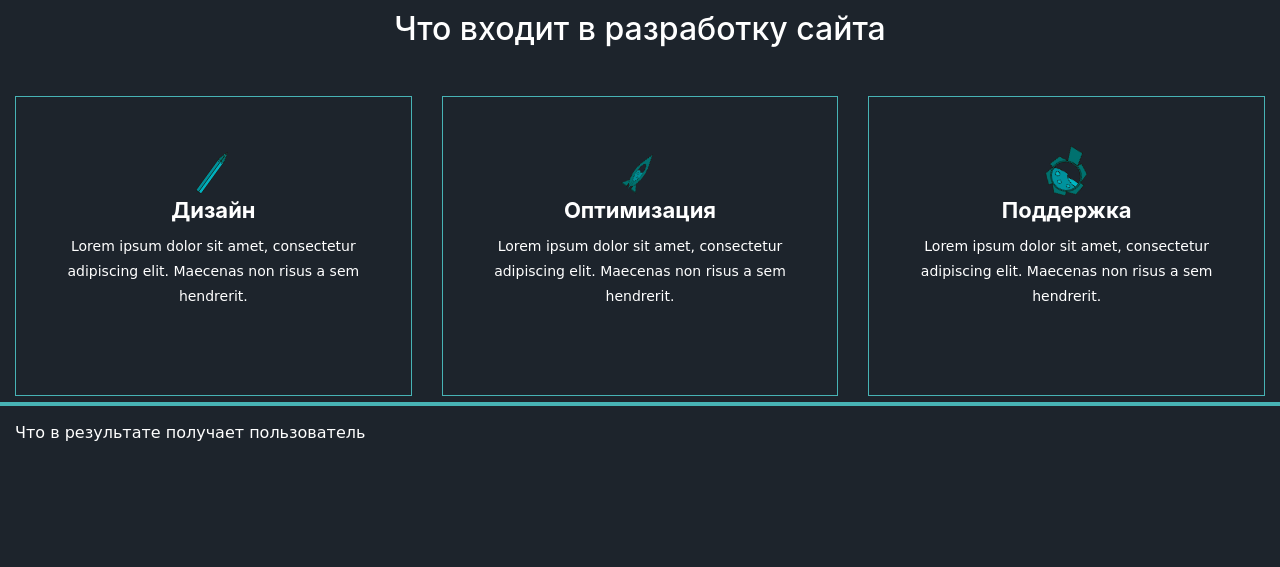
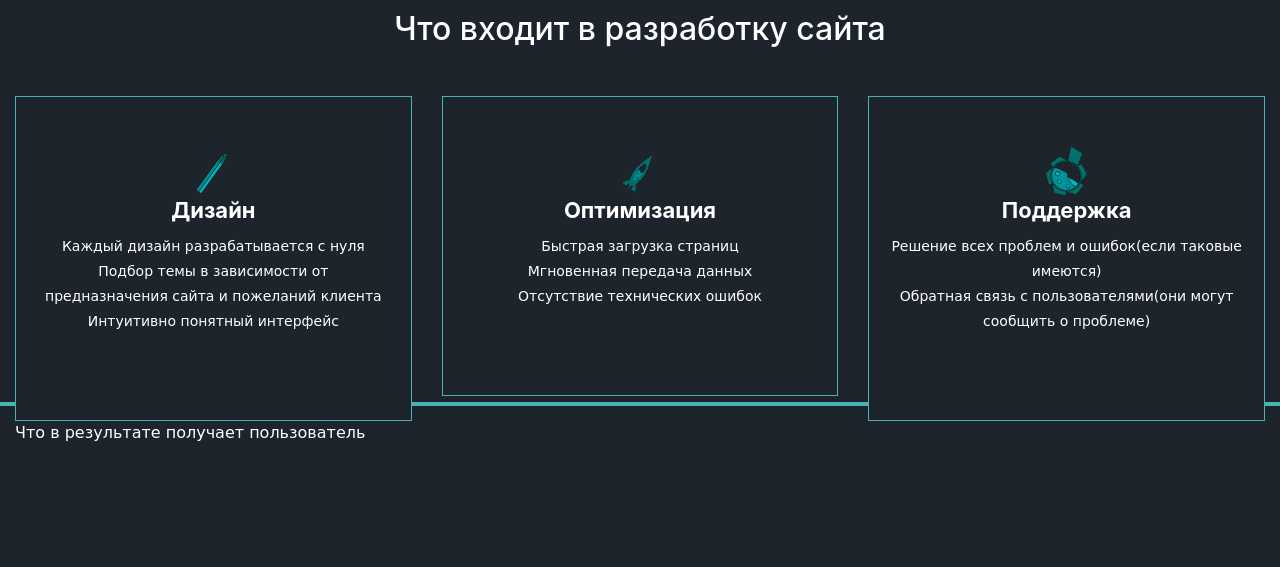
Before and after one commit to Avelinimus/django_web_card, a Django app: page /main/ in a window 1280 px wide. Shown: the part 393-960 px from the top of the page. Run offline with Django 3.2, Linux system fonts and the light colour scheme; data comes from the database, SQL or seed files in the repository; both versions use the stored data as it was after the commit; some libraries are stand-ins or nearby versions; some web fonts are replaced.

Commit message:
index and data base

```diff
--- a/templates/main_app/index.html
+++ b/templates/main_app/index.html
@@ -35,10 +35,11 @@
                         <i class="gear-new"></i>
                     </div>
                     <div class="service-content">
-                         <h3 class="title">Дизайн</h3>
-
-                         <p class="description">
-                             Lorem ipsum dolor sit amet, consectetur adipiscing elit. Maecenas non risus a sem hendrerit.
+                         <h3 class="title">Дизайн</h3><p class="description">
+                            Каждый дизайн разрабатывается с нуля<br>
+                            Подбор темы в зависимости от предназначения
+                               сайта и пожеланий клиента<br>
+                             Интуитивно понятный интерфейс
                          </p>
 
                     </div>
@@ -56,7 +57,9 @@
                         <h3 class="title">Оптимизация</h3>
 
                         <p class="description">
-                            Lorem ipsum dolor sit amet, consectetur adipiscing elit. Maecenas non risus a sem hendrerit.
+                            Быстрая загрузка страниц<br>
+                            Мгновенная передача данных<br>
+                            Отсутствие технических ошибок<br>
                         </p>
 
                     </div>
@@ -73,7 +76,8 @@
                         <h3 class="title">Поддержка</h3>
 
                         <p class="description">
-                            Lorem ipsum dolor sit amet, consectetur adipiscing elit. Maecenas non risus a sem hendrerit.
+                            Решение всех проблем и ошибок(если таковые имеются)<br>
+                            Обратная связь с пользователями(они могут сообщить о проблеме)
                         </p>
 
                     </div>
--- a/templates/main_app/services_list.html
+++ b/templates/main_app/services_list.html
@@ -29,7 +29,7 @@
                 <div class="col-12 col-lg-4">
                     <div class="services-list">
                         <div class="services-list-content">
-                             <h3 class="title">{{ service.name }}</h3>
+                            <p><h3 class="title">{{ service.name }}</h3></p><br>
                              <p class="description">
                                  {% autoescape off %}
                                      {{ service.description }}
```
Also changed, not shown: db.sqlite3.
